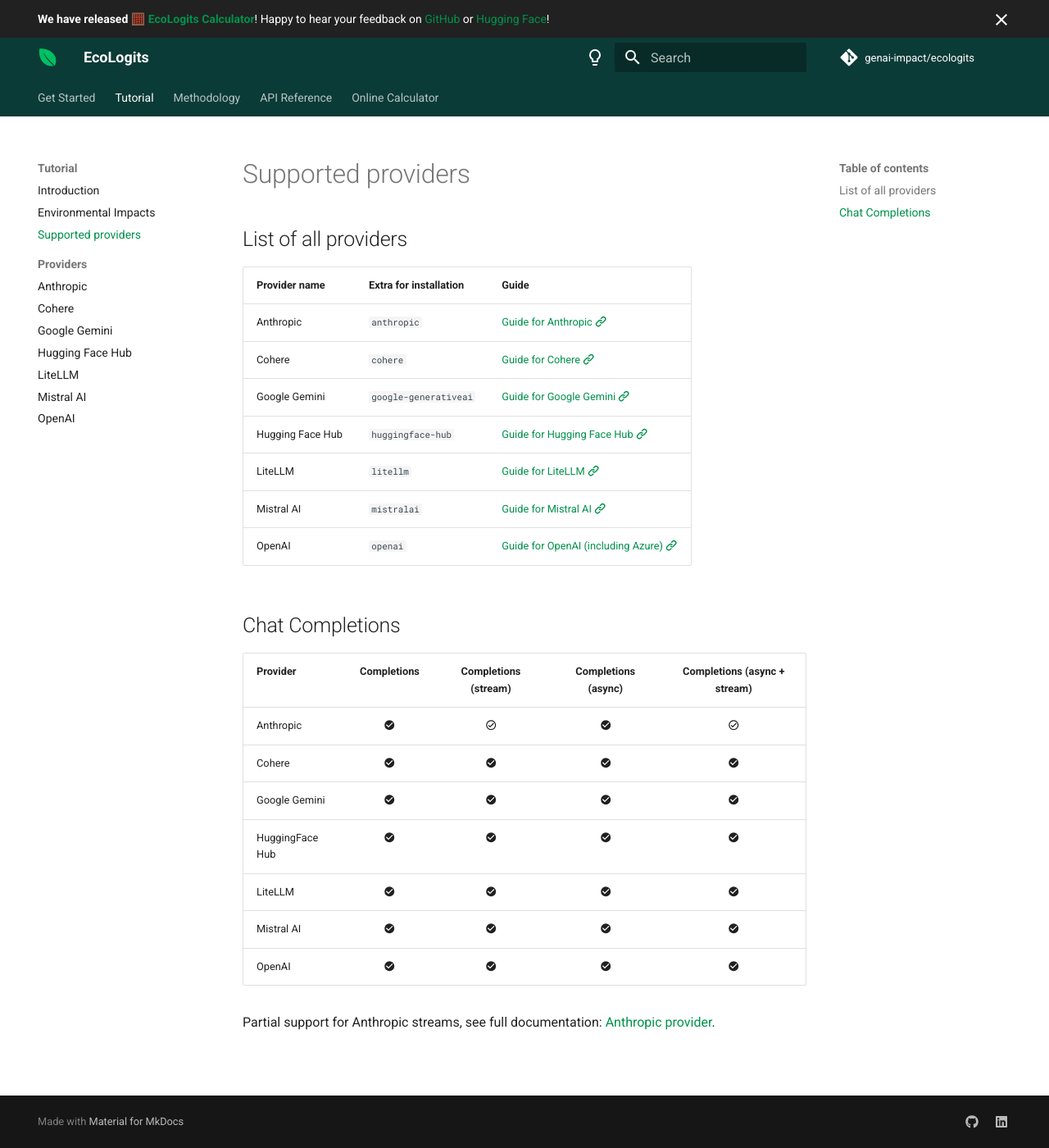
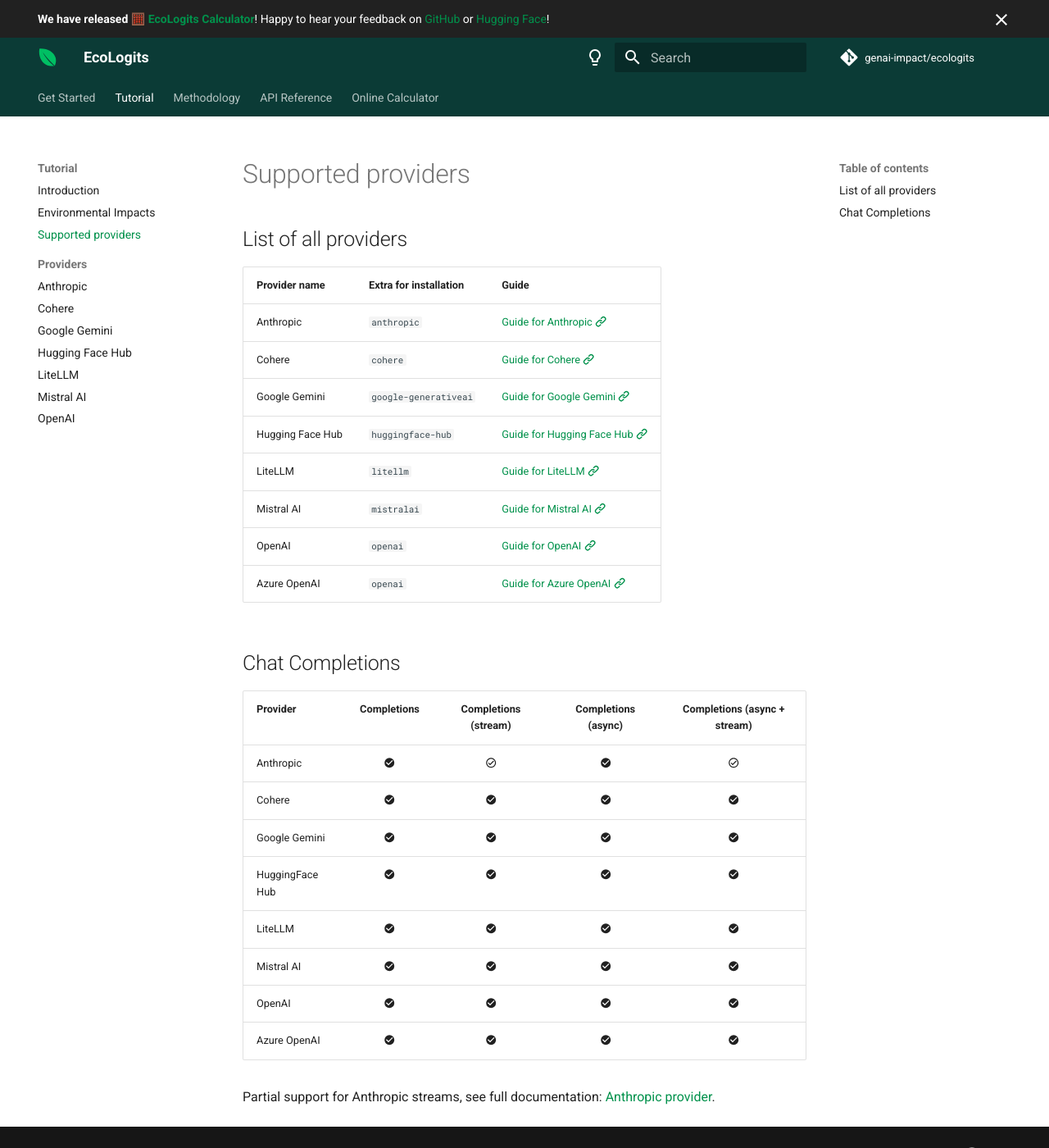
Before and after one commit to genai-impact/ecologits, an MkDocs documentation site: the page built from docs/tutorial/providers.md, in a window 1280 px wide and 1400 px high. Shown: the whole window at 82% size. Built offline with MkDocs 1.6.1 and Material for MkDocs 9.7.7, drawn with Linux system fonts in a browser that asks for light colours; comment, search, counter and statistics services are not loaded; the version menu is left out.

Commit message:
docs: list Azure OpenAI as a provider

```diff
--- a/docs/tutorial/providers.md
+++ b/docs/tutorial/providers.md
@@ -2,15 +2,16 @@
 
 ## List of all providers
 
-| Provider name    | Extra for installation | Guide                                                                                  |
-|------------------|------------------------|----------------------------------------------------------------------------------------|
-| Anthropic        | `anthropic`            | [Guide for Anthropic :octicons-link-16:](tutorial/providers/anthropic.md)              |
-| Cohere           | `cohere`               | [Guide for Cohere :octicons-link-16:](tutorial/providers/cohere.md)                    |
-| Google Gemini    | `google-generativeai`  | [Guide for Google Gemini :octicons-link-16:](tutorial/providers/google.md)             |
-| Hugging Face Hub | `huggingface-hub`      | [Guide for Hugging Face Hub :octicons-link-16:](tutorial/providers/huggingface_hub.md) |
-| LiteLLM          | `litellm`              | [Guide for LiteLLM :octicons-link-16:](tutorial/providers/litellm.md)                  |
-| Mistral AI       | `mistralai`            | [Guide for Mistral AI :octicons-link-16:](tutorial/providers/mistralai.md)             |
-| OpenAI           | `openai`               | [Guide for OpenAI (including Azure) :octicons-link-16:](tutorial/providers/openai.md)  |
+| Provider name    | Extra for installation | Guide                                                                                                     |
+|------------------|------------------------|-----------------------------------------------------------------------------------------------------------|
+| Anthropic        | `anthropic`            | [Guide for Anthropic :octicons-link-16:](tutorial/providers/anthropic.md)                                 |
+| Cohere           | `cohere`               | [Guide for Cohere :octicons-link-16:](tutorial/providers/cohere.md)                                       |
+| Google Gemini    | `google-generativeai`  | [Guide for Google Gemini :octicons-link-16:](tutorial/providers/google.md)                                |
+| Hugging Face Hub | `huggingface-hub`      | [Guide for Hugging Face Hub :octicons-link-16:](tutorial/providers/huggingface_hub.md)                    |
+| LiteLLM          | `litellm`              | [Guide for LiteLLM :octicons-link-16:](tutorial/providers/litellm.md)                                     |
+| Mistral AI       | `mistralai`            | [Guide for Mistral AI :octicons-link-16:](tutorial/providers/mistralai.md)                                |
+| OpenAI           | `openai`               | [Guide for OpenAI :octicons-link-16:](tutorial/providers/openai.md)                                       |
+| Azure OpenAI     | `openai`               | [Guide for Azure OpenAI :octicons-link-16:](tutorial/providers/openai.md#compatibility-with-azure-openai) |
 
 
 ## Chat Completions
@@ -24,5 +25,6 @@
 | LiteLLM         | :material-checkbox-marked-circle:  | :material-checkbox-marked-circle: | :material-checkbox-marked-circle: | :material-checkbox-marked-circle: |
 | Mistral AI      | :material-checkbox-marked-circle:  | :material-checkbox-marked-circle: | :material-checkbox-marked-circle: | :material-checkbox-marked-circle: |
 | OpenAI          | :material-checkbox-marked-circle:  | :material-checkbox-marked-circle: | :material-checkbox-marked-circle: | :material-checkbox-marked-circle: |
+| Azure OpenAI    | :material-checkbox-marked-circle:  | :material-checkbox-marked-circle: | :material-checkbox-marked-circle: | :material-checkbox-marked-circle: |
 
-Partial support for Anthropic streams, see full documentation: [Anthropic provider](providers/anthropic.md).
+Partial support for Anthropic streams, see full documentation: [Anthropic provider](tutorial/providers/anthropic.md).
```
